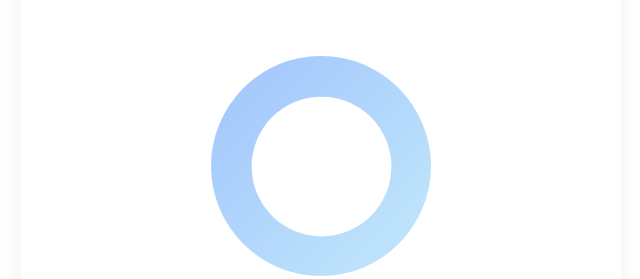
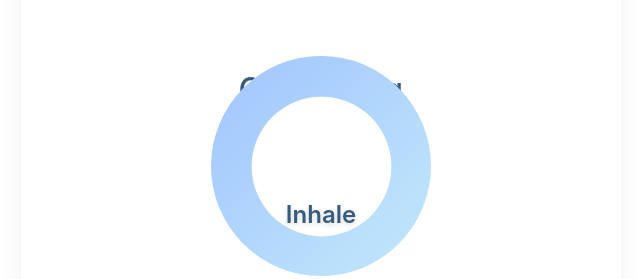
Before and after one commit to yosra-methal/breathing-widget, a React (Vite) app: page / in a window 1280 px wide. Both pictures are taken after a click on the button "START". Shown: the part 173-452 px from the top of the page, without its empty margins (319-959 px from the left). Built offline with nearby package versions, Linux system fonts and the light colour scheme.

Commit message:
Critical Fix: Restore Circles, Titles, and Text

```diff
--- a/src/components/ExerciseView.jsx
+++ b/src/components/ExerciseView.jsx
@@ -145,14 +145,26 @@ function ExerciseView({ mode, duration, cycleLimit, onStop }) {
 
                 {/* Static Text Overlay */}
                 <div className="instruction-content static-overlay">
+                    {/* RESTORED MODE TITLE */}
+                    <h2
+                        className="mode-title-overlay"
+                        style={{
+                            color: mode.textColor,
+                            position: 'relative',
+                            top: '-60px' // Adjust position to be above circle inside the container
+                        }}
+                    >
+                        {mode.title}
+                    </h2>
+
                     <span
                         className="instruction-text"
-                        style={{ color: mode.textColor }}
+                        style={{ color: mode.textColor, position: 'relative', zIndex: 10 }}
                     >
                         {instructionMap[phase]}
                     </span>
                     {showSeconds && (
-                        <span className="seconds-text" style={{ color: mode.textColor }}>
+                        <span className="seconds-text" style={{ color: mode.textColor, position: 'relative', zIndex: 10 }}>
                             {remainingPhaseTime}
                         </span>
                     )}
--- a/src/components/SelectionView.jsx
+++ b/src/components/SelectionView.jsx
@@ -7,11 +7,14 @@ function SelectionView({ currentModeId, setMode, duration, setDuration, onStart
     return (
         <div className="selection-view">
             <div className="circle-container">
-                {/* Placeholder for Static Gradient Circle */}
+                {/* Static Preview of the Annular Ring */}
                 <div
-                    className="breathing-circle static"
+                    className="breathing-circle-outer"
                     style={{ background: currentMode.gradient }}
-                ></div>
+                >
+                    <div className="donut-hole static"></div>
+                </div>
+
                 <h2
                     className="mode-title-overlay"
                     style={{ color: currentMode.textColor }}
```
